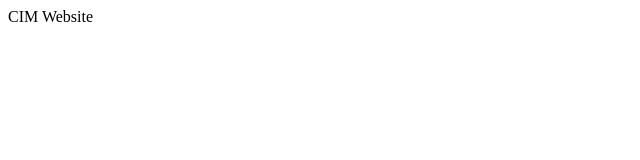
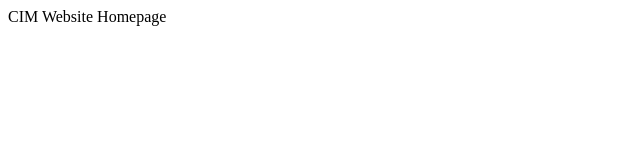
Before and after one commit to izulweb/cimtemplate, a plain HTML site: page index.html in a window 1280 px wide. Shown: the whole page, without its empty margins (0-640 px from the left). Drawn offline with Linux system fonts and the light colour scheme.

Commit message:
Homepage

```diff
--- a/index.html
+++ b/index.html
@@ -5,6 +5,6 @@
 	<title>CIM</title>
 </head>
 <body>
-	CIM Website
+	CIM Website Homepage
 </body>
 </html>
```
